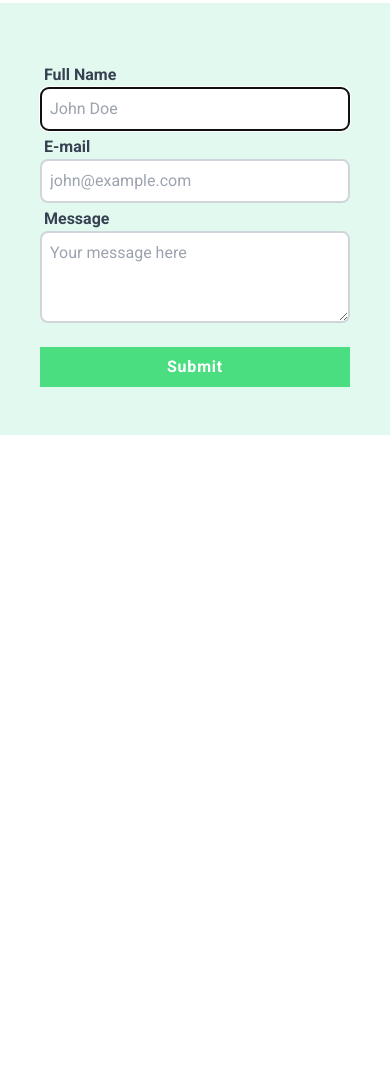
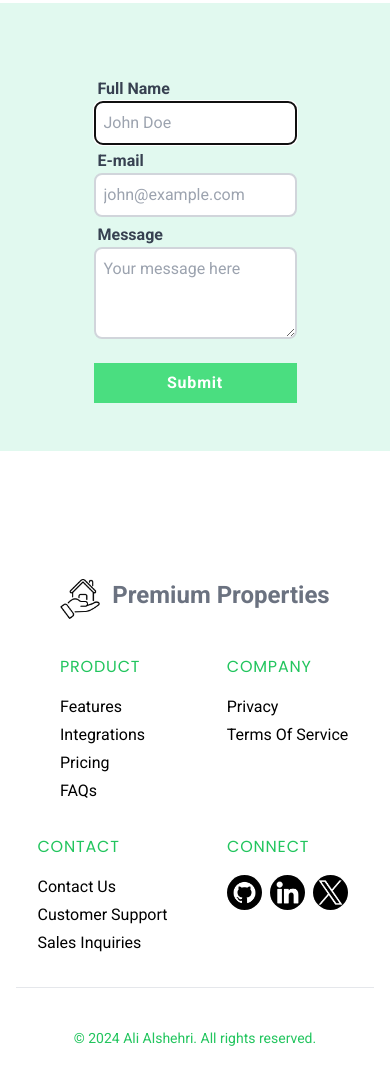
Before and after one commit to AlshehriAli0/Tailwind-RealEstate-Website, a website: page index.html in a window 390 px wide. Shown: the part 3549-4637 px from the top of the page. Before the commit the page ends 3984 px from the top, so only its background shows below. Drawn offline with nearby package versions, Linux system fonts and the light colour scheme.

Commit message:
Complete footer

```diff
--- a/index.html
+++ b/index.html
@@ -44,7 +44,8 @@
                     <a href="#exploreLocations"
                         class="text-gray-500 font-semibold transition hover:text-green-400 duration-300 animate-fade-down  animate-delay-[550ms] animate-ease-out">Locations</a>
                     <a href="#test"
-                        class="text-gray-500 font-semibold transition hover:text-green-400 duration-300 animate-fade-down  animate-delay-[750ms] animate-ease-out">Testimonials</a>
+                        class="text-gray-500 font-semibold transition hover:text-green-400 duration-300 animate-fade-down  animate-delay-[750ms] animate-ease-out">Contact
+                        Us</a>
 
                 </div>
                 <div id="dropdown-menu-container" class="flex z-10 items-center gap-1 pr-2 sm:pl-1 ml-8">
@@ -56,7 +57,7 @@
                                         class="inline-flex w-full justify-center gap-x-1.5 rounded-md bg-white px-3 py-2 text-sm font-semibold text-gray-900 shadow-sm ring-1 ring-inset ring-gray-300 hover:bg-gray-50 p"
                                         id="menu-button" aria-expanded="false" aria-haspopup="true">
 
-                                        <img class="h-4" src="./public/images/menu.png" alt="" loading="lazy">
+                                        <img class="h-4" src="./public/images/menu.png" alt="" loding="lazy">
                                     </button>
                                 </div>
                             </div>
@@ -78,7 +79,7 @@
                                     <hr class="mx-auto  w-3/4">
                                     <a href="#test"
                                         class="text-gray-700 justify px-4 py-2 text-lg font-semibold text-sm transition active:bg-gray-100 duration-200 rounded-lg mx-auto w-11/12"
-                                        role="menuitem" tabindex="-1" id="menu-item-3">Testimonials</a>
+                                        role="menuitem" tabindex="-1" id="menu-item-3">Contact Us</a>
                                 </div>
                             </div>
                         </div>
@@ -397,9 +398,8 @@
         </div>
 
         <div id="contactForm" class="">
-            <form action="">
-                <div class="grid grid-rows-2 items-center sm:justify-center py-12 px-10">
-                    <div class="flex flex-col sm:flex-row gap-5 sm:-mb-5">
+                <div class="grid grid-rows-2 items-center sm:justify-center py-12  justify-center">
+                    <div class="flex flex-col sm:flex-row gap-5 sm:-mb-5  ">
                         <div class="flex flex-col -mb-4">
                             <label for="name" class="text-gray-700 font-semibold pl-1">Full Name</label>
                             <input type="text" name="name" id="name" placeholder="John Doe" autofocus
@@ -411,7 +411,7 @@
                                 class="border-2 border-gray-300 rounded-lg p-2 w-full sm:w-96" required>
                         </div>
                     </div>
-                    <div class="flex flex-col mb-6 mt-2">
+                    <div class="flex flex-col mb-6 mt-4 lg:mt-2">
                         <label for="message" class="text-gray-700 font-semibold pl-1">Message</label>
                         <textarea name="message" id="message" rows="3" placeholder="Your message here"
                             class="border-2 border-gray-300 rounded-lg p-2 w-full" required></textarea>
@@ -420,11 +420,90 @@
                         class="bg-green-400 text-white font-semibold p-2 w-full tracking-wider transition hover:bg-white hover:border-2 hover:border-green-400 hover:text-green-400 duration-300 transition active:scale-95 duration-100 ">Submit</button>
                 </div>
             </form>
+        </div>
+
+        <footer class="pt-32 px-4 divide-y">
+            <div class="container flex flex-col justify-between mx-auto space-y-8 lg:flex-row lg:space-y-0">
+
+                <div class="lg:w-1/3">
+                    <a href="" class="flex justify-center">
+                        <div class="flex w-11 h-11 mr-2">
+                            <img id="footerImage" src="./public/images/buy-home.png" class="h-10 w-10" alt="">
+                        </div>
+                        <span id="PPS" class="font-semibold text-gray-500 text-2xl lg:text-4xl">
+                            Premium Properties
+                        </span>
+                    </a>
+                </div>
+
+                <div class="grid grid-cols-2 gap-x-3 lg:gap-x-24 lg:pr-12 gap-y-8 text-md sm:grid-cols-4 pb-8">
+
+                    <div class="space-y-4 mx-auto">
+                        <h3 class="text-green-500 uppercase tracking-wider">Product</h3>
+                        <ul class="space-y-1">
+                            <li>
+                                <a class="transition hover:text-green-400 duration-300" href="">Features</a>
+                            </li>
+                            <li>
+                                <a class="transition hover:text-green-400 duration-300" href="">Integrations</a>
+                            </li>
+                            <li>
+                                <a class="transition hover:text-green-400 duration-300" href="">Pricing</a>
+                            </li>
+                            <li>
+                                <a class="transition hover:text-green-400 duration-300" href="">FAQs</a>
+                            </li>
+                        </ul>
+                    </div>
+
+                    <div class="space-y-4 mx-auto">
+                        <h3 class="text-green-500 uppercase tracking-wider">Company</h3>
+                        <ul class="space-y-1">
+                            <li>
+                                <a class="transition hover:text-green-400 duration-300" href="">Privacy</a>
+                            </li>
+                            <li>
+                                <a class="transition hover:text-green-400 duration-300" href="">Terms Of Service</a>
+                            </li>
+                        </ul>
+                    </div>
+
+                    <div class="space-y-4 mx-auto">
+                        <h3 class="text-green-500 uppercase tracking-wider">Contact</h3>
+                        <ul class="space-y-1">
+                            <li>
+                                <a class="transition hover:text-green-400 duration-300" href="">Contact Us</a>
+                            </li>
+                            <li>
+                                <a class="transition hover:text-green-400 duration-300" href="">Customer Support</a>
+                            </li>
+                            <li>
+                                <a href="" class="transition hover:text-green-400 duration-300">Sales Inquiries</a>
+                            </li>
+                        </ul>
+                    </div>
+
+                    <div class="space-y-4 mx-auto">
+                        <h3 class="text-green-500 uppercase tracking-wider">Connect</h3>
+                        <div class="flex justify-start space-x-2">
+                            <a href="https://github.com/AlshehriAli0"> <img class="socials rounded-full" height="35"
+                                    width="35" src="./public/images/github.png" alt=""></a>
+                            <a href="https://www.linkedin.com/in/ali-alshehri-340b26284"> <img
+                                    class="socials rounded-full" height="35" width="35"
+                                    src="./public/images/linkedin.png" alt=""></a>
+                            <a href=""> <img class="socials rounded-full" height="35" width="35"
+                                    src="./public/images/twitter.png" alt=""></a>
+
+                        </div>
+                    </div>
+                </div>
+            </div>
+            <div class="py-10 text-center text-green-500 text-sm">© 2024 Ali Alshehri. All rights reserved.</div>
+        </footer>
 
 
-        </div>
+    </section>
 
-    </section>
 
 
 
--- a/index.js
+++ b/index.js
@@ -5,6 +5,7 @@ const metaTag = document.querySelector(
 );
 const menuButtonImage = document.querySelector("#menu-button img");
 const iconImage = document.querySelector("#leftIcon");
+const footerImage = document.querySelector("#footerImage");
 const animateCard = document.querySelector("#cards");
 const banner = document.querySelector("#exploreLocations");
 const animateCardClass = ["animate-fu"];
@@ -26,6 +27,8 @@ function enableDarkMode() {
   document.querySelector("#darkModeButton").classList.add("hidden");
   menuButtonImage.src = "./public/images/menu(white).png";
   iconImage.src = "./public/images/buy-home(white).png";
+  footerImage.src = "./public/images/buy-home(white).png";
+
 }
 
 function disableDarkMode() {
@@ -35,6 +38,8 @@ function disableDarkMode() {
   document.querySelector("#darkModeButton").classList.remove("hidden");
   menuButtonImage.src = "./public/images/menu.png";
   iconImage.src = "./public/images/buy-home.png";
+  footerImage.src = "./public/images/buy-home.png";
+
 }
 
 const darkModeButton = document.getElementById("darkModeButton");
```
Also changed, not shown: dist/darkstyles.css, dist/output.css, public/images/github.png (added), public/images/linkedin.png (added), public/images/twitter.png (added), 4 other files.
